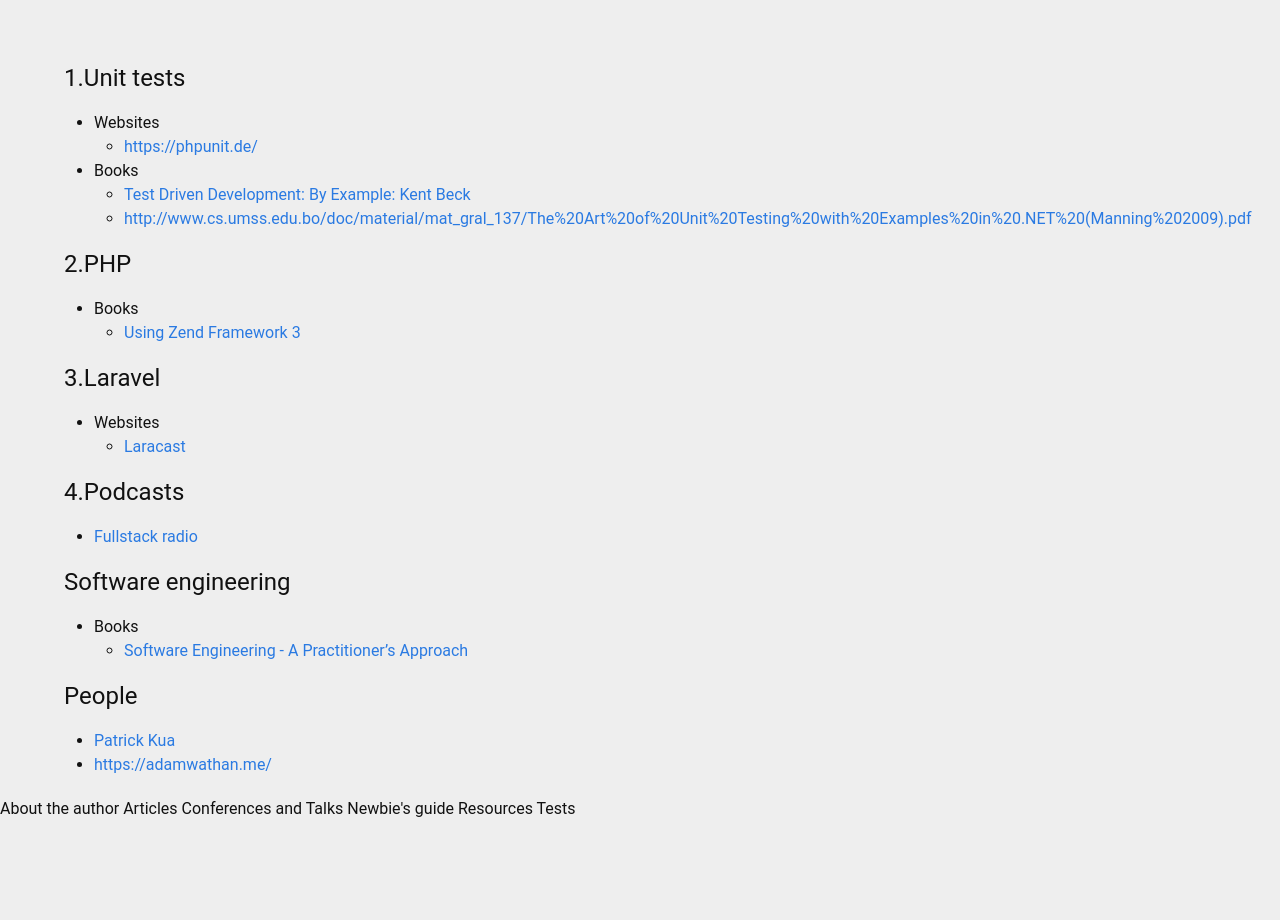
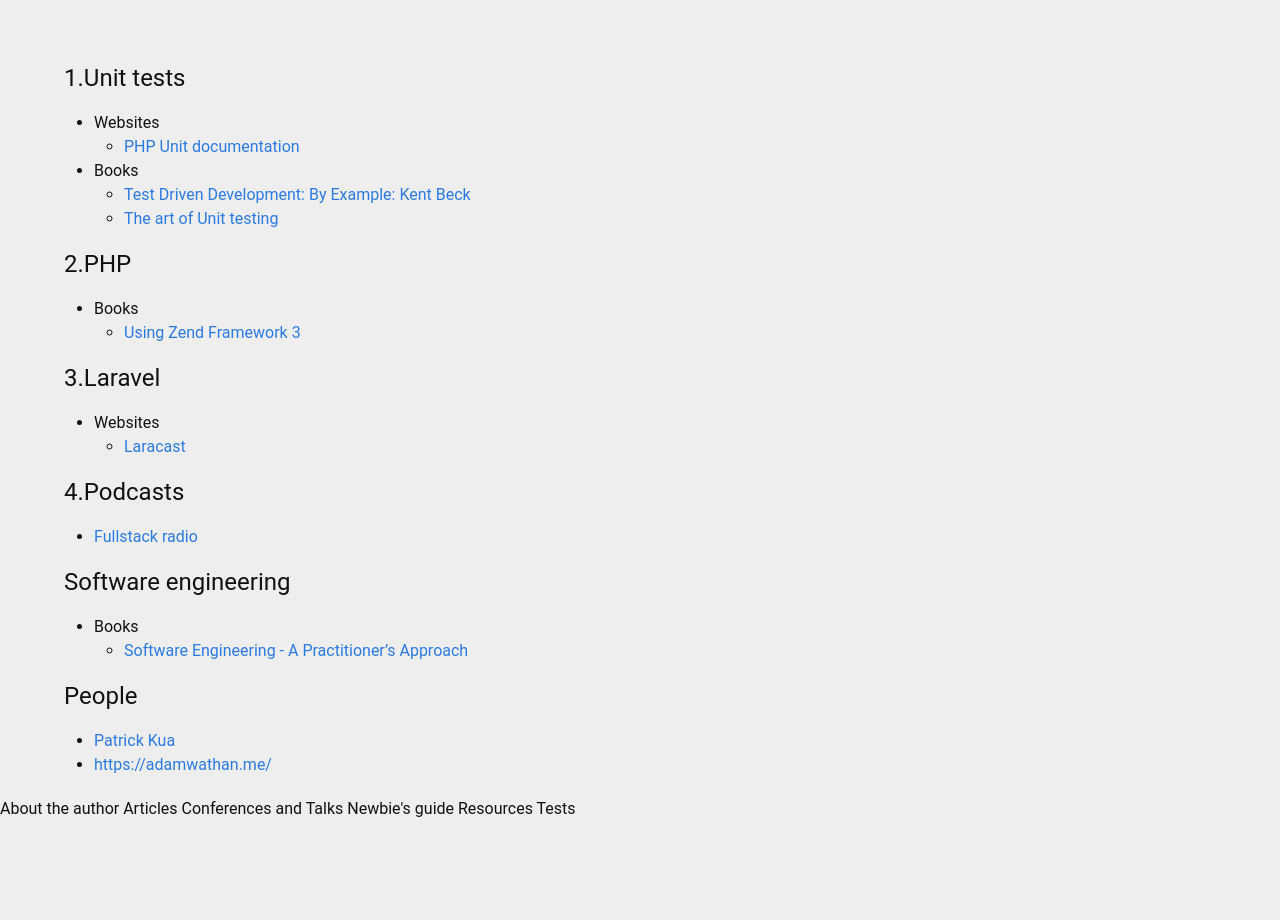
Before and after one commit to tiepdotme/marabesi.com, a Jekyll site: the page built from resources.md, in a window 1280 px wide. Built offline with Jekyll 4.4.1, drawn with Linux system fonts in a browser that asks for light colours; comment, search, counter and statistics services are not loaded.

Commit message:
Update resources.md
FIXED - markdown sintaxe

```diff
--- a/resources.md
+++ b/resources.md
@@ -19,10 +19,10 @@ author:
 ## 1.Unit tests
 
 * Websites
-    - [https://phpunit.de/](PHP Unit documentation)
+    - [PHP Unit documentation](https://phpunit.de/)
 * Books
     - [Test Driven Development: By Example: Kent Beck](https://www.amazon.com/Test-Driven-Development-Kent-Beck/dp/0321146530)
-    - [http://www.cs.umss.edu.bo/doc/material/mat_gral_137/The%20Art%20of%20Unit%20Testing%20with%20Examples%20in%20.NET%20(Manning%202009).pdf](The art of Unit testing)
+    - [The art of Unit testing](http://www.cs.umss.edu.bo/doc/material/mat_gral_137/The%20Art%20of%20Unit%20Testing%20with%20Examples%20in%20.NET%20(Manning%202009).pdf)
 
 ## 2.PHP
 
```
